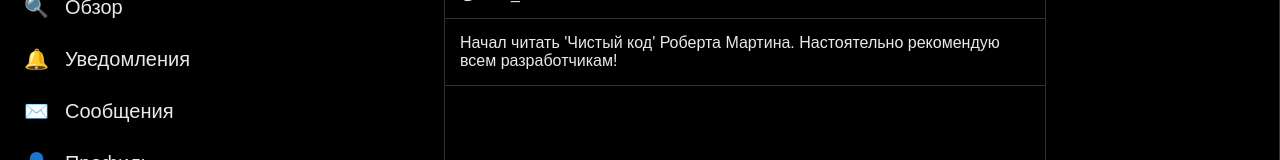
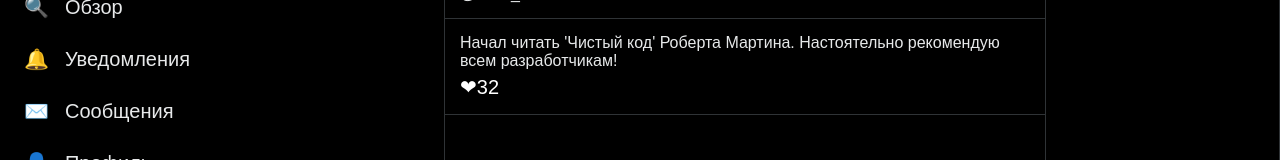
Before and after one commit to JubobaAlex/Mini-X, a Next.js app: page /user/book_lover in a window 1280 px wide. Shown: the part 151-311 px from the top of the page. Built offline with nearby package versions, Linux system fonts and the light colour scheme.

Commit message:
added system likes

```diff
--- /dev/null
+++ b/app/Redux/ReduxProver.tsx
@@ -0,0 +1,13 @@
+
+'use client';
+
+import { Provider } from 'react-redux';
+import {store} from '../Redux/Store/store'
+
+export default function ReduxProvider({
+  children,
+}: {
+  children: React.ReactNode;
+}) {
+  return <Provider store={store}>{children}</Provider>;
+}
--- /dev/null
+++ b/app/Redux/Slice/likeSlice.js
@@ -0,0 +1,26 @@
+const { createSlice } = require("@reduxjs/toolkit");
+
+const likeslice = createSlice({
+    name: 'like',
+    initialState: {
+        likesData: {}
+    },
+    reducers: {
+         addLike: (state, action) => {
+            const tweetId = action.payload;
+
+            if(state.likesData[tweetId]) {
+                return
+            }
+
+            if(state.likesData[tweetId]) {
+                state.likesData[tweetId] += 1;
+            } else {
+                state.likesData[tweetId] = 1;
+            }
+         }
+    }
+});
+
+export const { addLike } = likeslice.actions;
+export default likeslice.reducer;
--- /dev/null
+++ b/app/Redux/Store/store.js
@@ -0,0 +1,7 @@
+import { configureStore } from "@reduxjs/toolkit"
+import likeSlice from '../Slice/likeSlice'
+export const store = configureStore({
+    reducer: {
+        like: likeSlice
+    }
+})
--- /dev/null
+++ b/app/animation/animation.css
@@ -0,0 +1,8 @@
+@keyframes btn-likes {
+    0% {
+        background:none;
+    }
+    100% {
+        color: aquamarine;
+    }
+}
--- a/app/globals.css
+++ b/app/globals.css
@@ -41,3 +41,22 @@
     padding: 15px;
     border-bottom: 1px solid #2f3336;
 }
+
+.likes {
+    padding-top: 5px;
+}
+
+.likes button {
+    background: none;
+    border: none;
+     font-size: 20px;
+    color: white;
+}
+
+.likes button:hover {
+    animation-name: btn-likes;
+    animation-duration: 0.5s;
+    animation-timing-function: ease;
+    animation-fill-mode: forwards;
+    cursor: pointer;
+}
--- a/app/layout.tsx
+++ b/app/layout.tsx
@@ -1,7 +1,8 @@
 import type { Metadata } from "next";
 import { Geist, Geist_Mono } from "next/font/google";
 import "./globals.css";
-
+import './animation/animation.css'
+import ReduxProvider from "./Redux/ReduxProver";
 const geistSans = Geist({
   variable: "--font-geist-sans",
   subsets: ["latin"],
@@ -14,7 +15,7 @@
 
 export const metadata: Metadata = {
   title: "MINI X",
-  description: "Generated by create next app",
+  description: "Twitter clone built with Next.js",
 };
 
 export default function RootLayout({
@@ -27,7 +28,11 @@
       <body
         className={`${geistSans.variable} ${geistMono.variable} antialiased`}
       >
-        {children}
+        <ReduxProvider >
+          {children}
+        </ReduxProvider>
+
+
       </body>
     </html>
   );
--- a/app/user/[username]/page.tsx
+++ b/app/user/[username]/page.tsx
@@ -5,40 +5,56 @@
 import axios from "axios"
 import { useParams } from 'next/navigation'
 import { useEffect, useState } from "react"
+import { useDispatch, useSelector } from 'react-redux'
+import { addLike } from '@/app/Redux/Slice/likeSlice'
+export default function User() {
 
-export default function User() {
     const params = useParams()
     const username = params.username as string
     const [user, setUser] = useState<any>(null)
     const [tweet, setTweet] = useState<ITweet[]>([])
     const [errors, setErrors] = useState<string | null>(null)
 
-    useEffect(() =>{
+    //Для редукс
+    const dispatch = useDispatch()
+    const likesData = useSelector((state: any) => state.like.likesData)
+
+    function addedLike(tweetId: number) {
+        dispatch(addLike(tweetId))
+    }
+
+
+    function getTotalLikes(tweetId: number, baseLikes: number) {
+    const additionalLikes = likesData[tweetId] || 0
+    return baseLikes + additionalLikes
+}
+
+    //конец кода для редукса
+    interface ResponseTweet {
+        tweets: ITweet[]
+    }
+    useEffect(() => {
         Poisk()
     },[username])
 
-    interface TweetResponse {
-        tweets: ITweet[]
-    }
-
     async function Poisk() {
         try {
-            const result = await axios.get<TweetResponse>('/data/tweet.json')
-            const information = result.data.tweets
+        const response = await axios.get<ResponseTweet>('/data/tweet.json')
+        const result = response.data.tweets
 
-            const filterTweets = information.filter(tweet =>
-                tweet.author.username === username
-            )
-            if(filterTweets.length > 0) {
-                setUser(filterTweets[0].author)
-                setTweet(filterTweets)
-            }
-        }
-        catch(err: any) {
-            setErrors(err.message)
+        const fiterTweets = result.filter(userRes =>
+            userRes.author.username === username
+        )
+
+        if(fiterTweets.length  > 0) {
+            setUser(fiterTweets[0].author)
+            setTweet(fiterTweets)
         }
     }
-
+        catch(err: any) {
+            setErrors(errors)
+        }
+    }
     if (errors) {
         return <div>Error: {errors}</div>
     }
@@ -46,6 +62,8 @@
     if (!user) {
         return <div>Loading</div>
     }
+
+
 
     return (
         <div className='div-profile'>
@@ -65,6 +83,9 @@
                 <div className='lenta' key={res.id}>
                     <div className='text-tweet-profile'>
                         <p>{res.text}</p>
+                        <div className='likes'>
+                        <button onClick={() => addedLike(res.id, res.likes)}>❤{getTotalLikes(res.id, res.likes)}</button>
+                    </div>
                     </div>
 
                 </div>
--- a/package.json
+++ b/package.json
@@ -9,10 +9,12 @@
     "lint": "eslint"
   },
   "dependencies": {
+    "@reduxjs/toolkit": "^2.10.1",
     "axios": "^1.13.1",
     "next": "16.0.1",
     "react": "19.2.0",
-    "react-dom": "19.2.0"
+    "react-dom": "19.2.0",
+    "react-redux": "^9.2.0"
   },
   "devDependencies": {
     "@tailwindcss/postcss": "^4",
--- a/public/data/tweet.json
+++ b/public/data/tweet.json
@@ -7,7 +7,8 @@
         "displayName": "Иван Петров"
       },
       "text": "Сегодня был на конференции по веб-разработке - просто потрясающе! #программирование",
-      "createdAt": "2023-10-25T14:30:00Z"
+      "createdAt": "2023-10-25T14:30:00Z",
+      "likes": 24
     },
     {
       "id": 2,
@@ -16,7 +17,8 @@
         "displayName": "Техно-Энтузиаст"
       },
       "text": "Только что обновил Node.js до последней версии. Насколько же всё стало быстрее! 🔥",
-      "createdAt": "2023-10-25T12:15:00Z"
+      "createdAt": "2023-10-25T12:15:00Z",
+      "likes": 18
     },
     {
       "id": 3,
@@ -25,7 +27,8 @@
         "displayName": "Книжный Червь"
       },
       "text": "Начал читать 'Чистый код' Роберта Мартина. Настоятельно рекомендую всем разработчикам!",
-      "createdAt": "2023-10-24T09:45:00Z"
+      "createdAt": "2023-10-24T09:45:00Z",
+      "likes": 32
     },
     {
       "id": 4,
@@ -34,7 +37,8 @@
         "displayName": "Аня Путешественница"
       },
       "text": "Восход в горах - это то, что нужно видеть каждому хотя бы раз в жизни! 🌄",
-      "createdAt": "2023-10-23T18:20:00Z"
+      "createdAt": "2023-10-23T18:20:00Z",
+      "likes": 45
     },
     {
       "id": 5,
@@ -43,7 +47,8 @@
         "displayName": "Начинающий Программист"
       },
       "text": "Сегодня написал свой первый 'Hello World' на JavaScript! Какой восторг! 😊",
-      "createdAt": "2023-10-23T16:00:00Z"
+      "createdAt": "2023-10-23T16:00:00Z",
+      "likes": 67
     },
     {
       "id": 6,
@@ -52,7 +57,8 @@
         "displayName": "Python Мастер"
       },
       "text": "Django 4.2 вышел с крутыми новыми фичами! Уже тестирую на проекте. #django #python",
-      "createdAt": "2023-10-25T10:20:00Z"
+      "createdAt": "2023-10-25T10:20:00Z",
+      "likes": 29
     },
     {
       "id": 7,
@@ -61,7 +67,8 @@
         "displayName": "Дизайнер Мечты"
       },
       "text": "Создала новую палитру цветов для мобильного приложения. Фиолетовый и оранжевый - неожиданно, но круто! 🎨",
-      "createdAt": "2023-10-25T08:45:00Z"
+      "createdAt": "2023-10-25T08:45:00Z",
+      "likes": 38
     },
     {
       "id": 8,
@@ -70,7 +77,8 @@
         "displayName": "Кофе и Код"
       },
       "text": "Пятница, 3-я чашка кофе, баг найден и исправлен. Идеальное утро! ☕️ #разработка",
-      "createdAt": "2023-10-25T07:30:00Z"
+      "createdAt": "2023-10-25T07:30:00Z",
+      "likes": 51
     },
     {
       "id": 9,
@@ -79,7 +87,8 @@
         "displayName": "Аналитик Данных"
       },
       "text": "Завершил проект по машинному обучению для прогнозирования продаж. Точность модели - 94%! 📊",
-      "createdAt": "2023-10-24T20:15:00Z"
+      "createdAt": "2023-10-24T20:15:00Z",
+      "likes": 42
     },
     {
       "id": 10,
@@ -88,7 +97,8 @@
         "displayName": "Игровой Эксперт"
       },
       "text": "Прошел новую игру за 12 часов. Сюжет просто захватывающий! 🎮 #гейминг",
-      "createdAt": "2023-10-24T17:40:00Z"
+      "createdAt": "2023-10-24T17:40:00Z",
+      "likes": 23
     },
     {
       "id": 11,
@@ -97,7 +107,8 @@
         "displayName": "Фитнес Леди"
       },
       "text": "Установила личный рекорд в беге - 10 км за 48 минут! 💪 #спорт #бег",
-      "createdAt": "2023-10-24T15:20:00Z"
+      "createdAt": "2023-10-24T15:20:00Z",
+      "likes": 56
     },
     {
       "id": 12,
@@ -106,7 +117,8 @@
         "displayName": "Музыкальный Продюсер"
       },
       "text": "Выпустил новый трек на всех площадках! Ссылка в профиле 🎵 #музыка #новыйтрек",
-      "createdAt": "2023-10-24T12:00:00Z"
+      "createdAt": "2023-10-24T12:00:00Z",
+      "likes": 89
     },
     {
       "id": 13,
@@ -115,7 +127,8 @@
         "displayName": "Основатель Стартапа"
       },
       "text": "Наша команда получила первый раунд инвестиций! Впереди много работы 💼 #стартап #бизнес",
-      "createdAt": "2023-10-23T22:30:00Z"
+      "createdAt": "2023-10-23T22:30:00Z",
+      "likes": 74
     },
     {
       "id": 14,
@@ -124,7 +137,8 @@
         "displayName": "Шеф-Повар"
       },
       "text": "Приготовил идеальный стейк - medium rare как надо! 🥩 #кулинария #готовка",
-      "createdAt": "2023-10-23T19:45:00Z"
+      "createdAt": "2023-10-23T19:45:00Z",
+      "likes": 33
     },
     {
       "id": 15,
@@ -133,7 +147,8 @@
         "displayName": "Фотограф-Художник"
       },
       "text": "Осенняя фотосессия в парке получилась волшебной! Желтые листья и мягкий свет ✨ #фотография",
-      "createdAt": "2023-10-23T14:15:00Z"
+      "createdAt": "2023-10-23T14:15:00Z",
+      "likes": 61
     },
     {
       "id": 16,
@@ -142,7 +157,8 @@
         "displayName": "Мобильный Разработчик"
       },
       "text": "Выкатил обновление приложения в App Store и Google Play. Исправлены все критические баги! 📱",
-      "createdAt": "2023-10-23T11:30:00Z"
+      "createdAt": "2023-10-23T11:30:00Z",
+      "likes": 27
     },
     {
       "id": 17,
@@ -151,7 +167,8 @@
         "displayName": "Научный Энтузиаст"
       },
       "text": "NASA опубликовало новые снимки Юпитера. Космос никогда не перестает удивлять! 🪐 #наука",
-      "createdAt": "2023-10-22T21:00:00Z"
+      "createdAt": "2023-10-22T21:00:00Z",
+      "likes": 95
     },
     {
       "id": 18,
@@ -160,7 +177,8 @@
         "displayName": "Изучаю Языки"
       },
       "text": "Сегодня достиг уровня B2 в испанском! ¡Qué alegría! 🇪🇸 #испанский #языки",
-      "createdAt": "2023-10-22T18:20:00Z"
+      "createdAt": "2023-10-22T18:20:00Z",
+      "likes": 48
     },
     {
       "id": 19,
@@ -169,7 +187,8 @@
         "displayName": "Защитник Природы"
       },
       "text": "Участвовал в субботнике в местном парке. Собрали 15 мешков мусора! 🌿 #экология",
-      "createdAt": "2023-10-22T13:45:00Z"
+      "createdAt": "2023-10-22T13:45:00Z",
+      "likes": 52
     },
     {
       "id": 20,
@@ -178,7 +197,8 @@
         "displayName": "Кинообозреватель"
       },
       "text": "Посмотрел новый фильм Кристофера Нолана. Гениально, как всегда! 🎬 #кино #рецензия",
-      "createdAt": "2023-10-22T10:10:00Z"
+      "createdAt": "2023-10-22T10:10:00Z",
+      "likes": 71
     },
     {
       "id": 21,
@@ -187,7 +207,8 @@
         "displayName": "Михаил Кубернетик"
       },
       "text": "MTU люблю no_pmtu туда же 🚬",
-      "createdAt": "2023-10-22T10:10:00Z"
+      "createdAt": "2023-10-22T10:10:00Z",
+      "likes": 19
     }
   ]
 }
```
Also changed, not shown: app/components/Tweets.tsx (+19 -0 lines), 1 other file (tests, documents, lock files or other folders).
